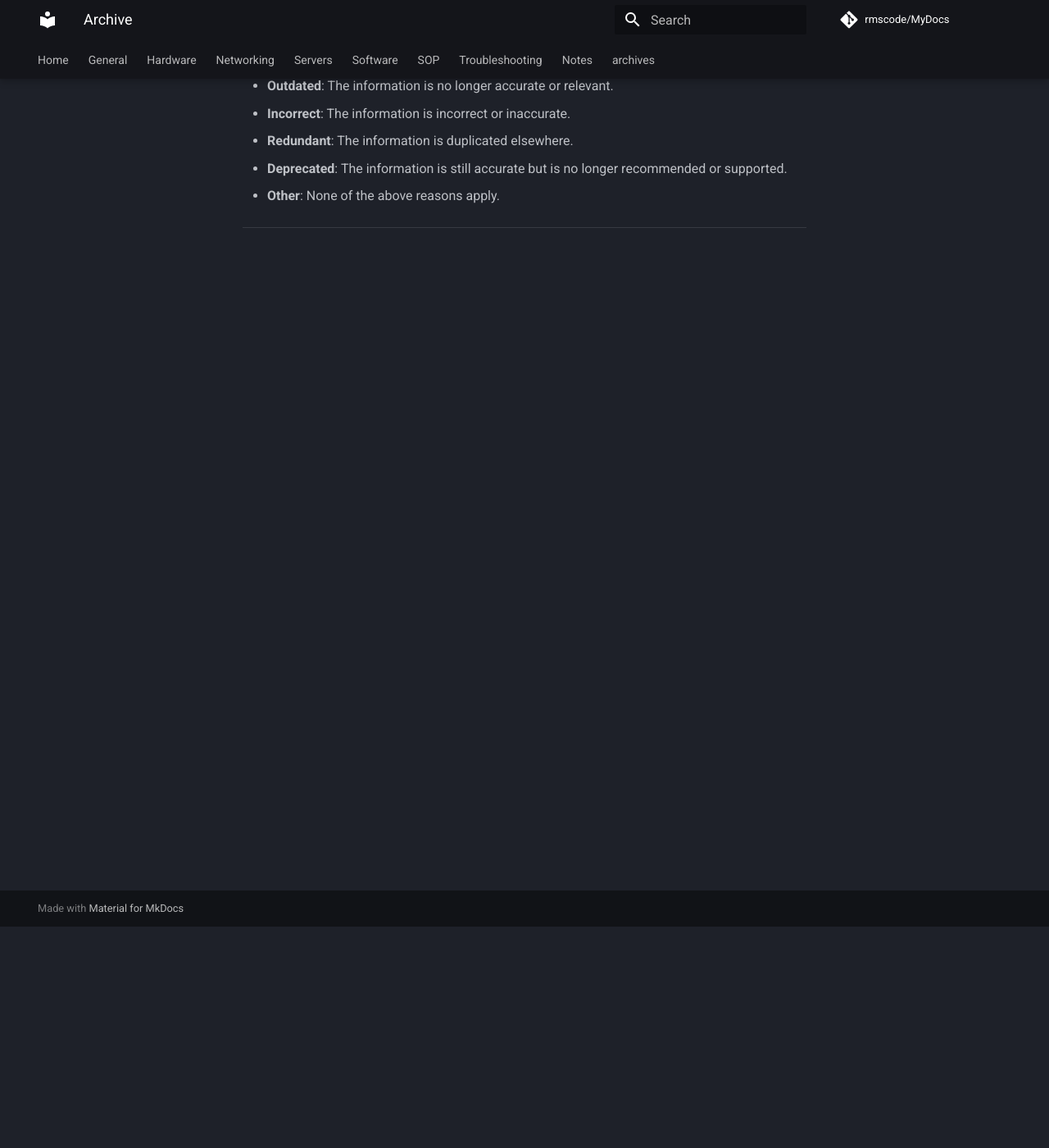
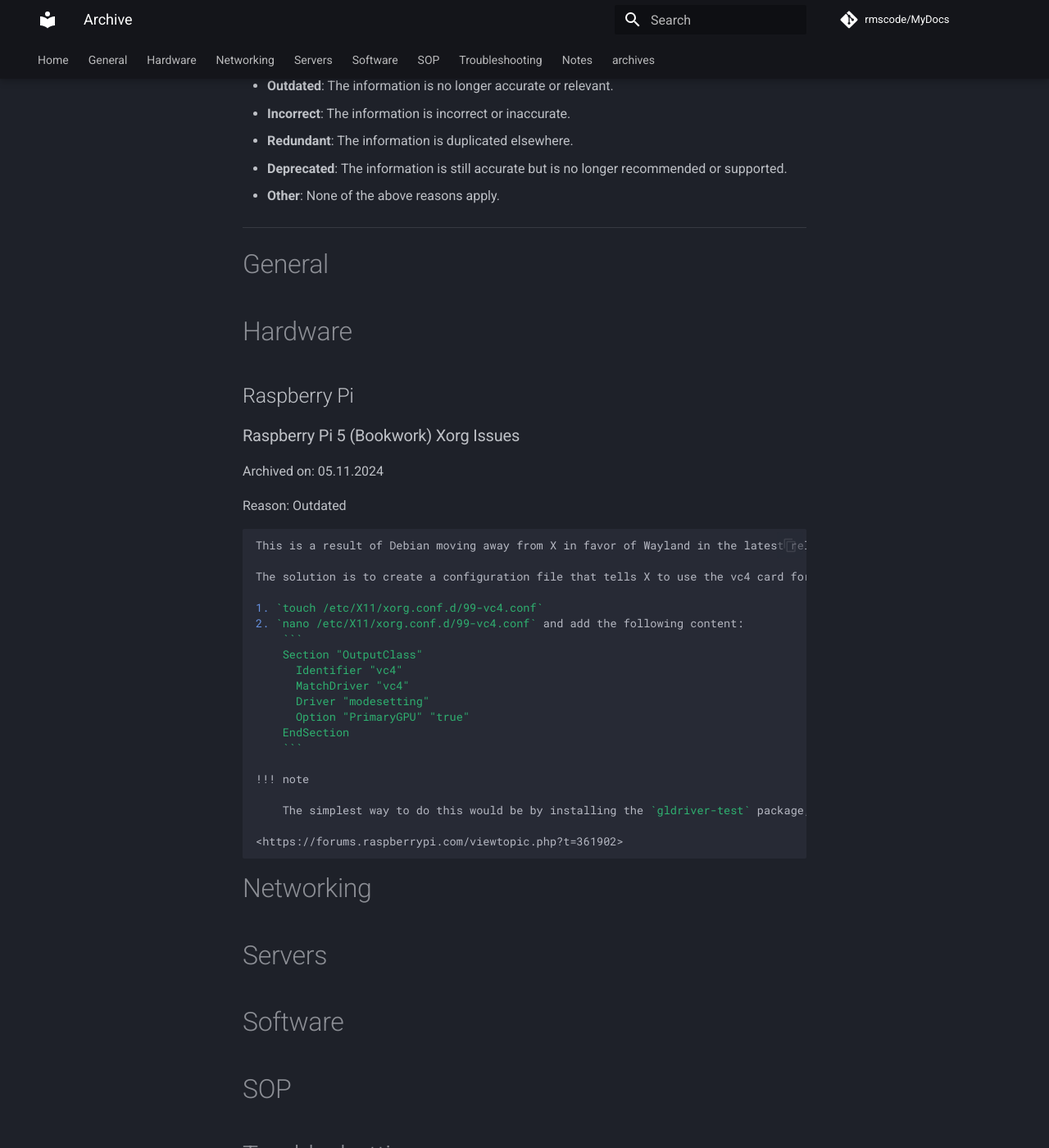
Before and after one commit to rmscode/binary-garden, an MkDocs documentation site: the page built from docs/archives/index.md, in a window 1280 px wide and 1400 px high, scrolled down 270 px. Shown: the whole window at 82% size. Built offline with MkDocs 1.6.1 and Material for MkDocs 9.7.7, drawn with Linux system fonts in a browser that asks for light colours; comment, search, counter and statistics services are not loaded.

Commit message:
Update index.md

````diff
--- a/docs/archives/index.md
+++ b/docs/archives/index.md
@@ -11,3 +11,50 @@ I've come up with the following format for categorizing the reasons for archivin
 - **Other**: None of the above reasons apply.
 
 ---
+
+# General
+
+# Hardware
+
+## Raspberry Pi
+
+### Raspberry Pi 5 (Bookwork) Xorg Issues
+
+Archived on: 05.11.2024
+
+Reason: Outdated
+
+```md
+This is a result of Debian moving away from X in favor of Wayland in the latest release (Bookworm). The kernel creates two devices, `/dev/dri/card0` and `/dev/dri/card1`. One is for vc4 (display) and the other is for v3d (3d hardware). They are allocated randomly. X is dumb, it just uses `/dev/dri/card0` which ends up working/failing half of the time. The generic Debian packages don't know that Pi has a display driver called vc4, so you need a config file to describe that. The Raspberry Pi devs don't care about X working in their lite versions because they are intended to be used without a desktop, so they didn't bother to address this issue. I assume that DietPi is based on the lite images of Raspberry Pi OS, so it must have inherited the same problem.
+
+The solution is to create a configuration file that tells X to use the vc4 card for display:
+
+1. `touch /etc/X11/xorg.conf.d/99-vc4.conf`
+2. `nano /etc/X11/xorg.conf.d/99-vc4.conf` and add the following content:
+    ```
+    Section "OutputClass"
+      Identifier "vc4"
+      MatchDriver "vc4"
+      Driver "modesetting"
+      Option "PrimaryGPU" "true"
+    EndSection
+    ```
+
+!!! note
+
+    The simplest way to do this would be by installing the `gldriver-test` package, which will automatically create the necessary configuration file. However, this package is not available in the DietPi repositories. I've mentioned this to the devs, so hopefully it will be added in the future.
+
+<https://forums.raspberrypi.com/viewtopic.php?t=361902>
+```
+
+# Networking
+
+# Servers
+
+# Software
+
+# SOP
+
+# Troubleshotting
+
+# Notes
````
